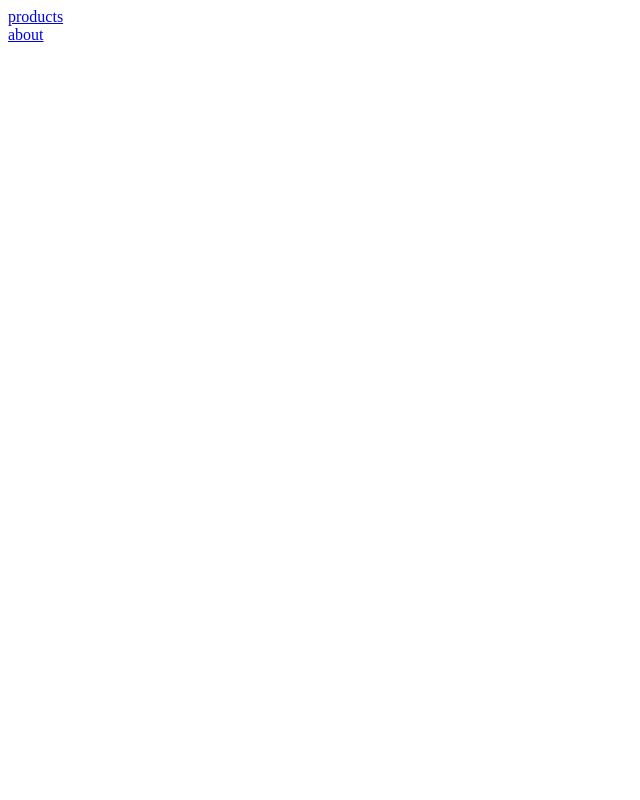
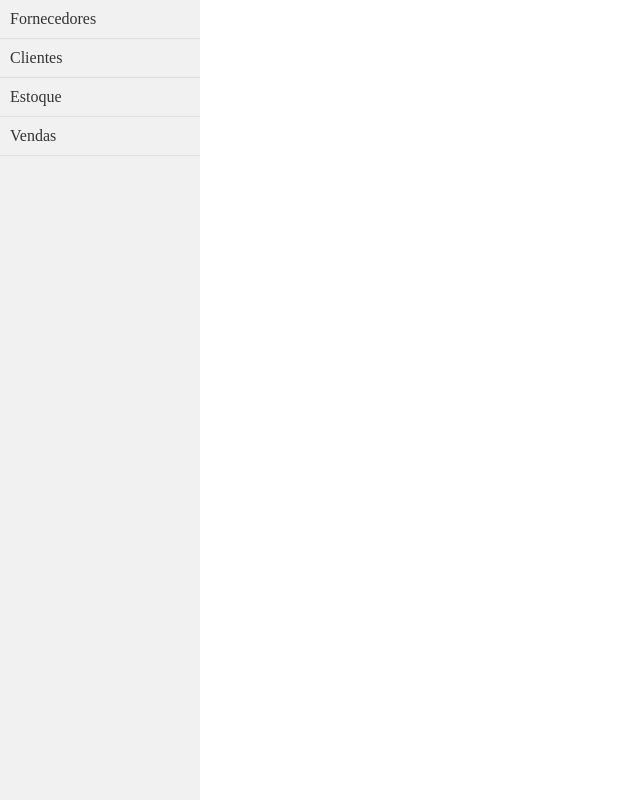
Before and after one commit to lucas0headshot/ODS-Agro-ADS2-FrontEnd, a Vue app: page /#/clientes in a window 1280 px wide. Before the commit this address had no page. Shown: the whole page, without its empty margins (0-640 px from the left). Built offline with nearby package versions, Linux system fonts and the light colour scheme.

Commit message:
Adicionado sidebar Template e criadas as views

```diff
--- a/src/App.vue
+++ b/src/App.vue
@@ -1,7 +1,15 @@
 <template>
-  <router-link to="/">products</router-link>
-  <br>
-  <router-link to="/about">about</router-link>
+  <SideBar></SideBar> <!-- tag do template -->
 
   <router-view></router-view>
 </template>
+
+<script setup>
+  import SideBar from "./components/SideBar.vue"; //template importado
+
+
+</script>
+
+<style scoped>
+
+</style>
--- a/src/components/HelloWorld.vue
+++ /dev/null
@@ -1,11 +0,0 @@
-<script setup>
-
-</script>
-
-<template>
-  <h1>hello vue</h1>
-</template>
-
-<style scoped>
-
-</style>
--- /dev/null
+++ b/src/components/SideBar.vue
@@ -0,0 +1,56 @@
+<template>
+  <aside>
+    <ul>
+      <li>
+          <router-link to="/fornecedores">Fornecedores</router-link>
+      </li>
+      <li>
+          <router-link to="/clientes">Clientes</router-link>
+      </li>
+      <li>
+          <router-link to="/estoque">Estoque</router-link>
+      </li>
+      <li>
+          <router-link to="/vendas">Vendas</router-link>
+      </li>
+    </ul>
+  </aside>
+</template>
+
+<script>
+
+</script>
+
+<style>
+
+aside {
+  width: 200px;
+  height: 100%;
+  background-color: #f1f1f1;
+  position: fixed;
+  left: 0;
+  top: 0;
+  overflow-y: auto;
+}
+
+aside ul {
+  list-style-type: none;
+}
+
+aside li {
+  padding: 10px;
+  border-bottom: 1px solid #ddd;
+}
+
+
+aside a {
+  text-decoration: none;
+  color: #333;
+}
+
+
+aside a:hover {
+  color: #000;
+}
+
+</style>
--- a/src/style.css
+++ b/src/style.css
@@ -0,0 +1,5 @@
+*{
+    margin: 0;
+    padding: 0;
+
+}
--- a/src/views/about.vue
+++ /dev/null
@@ -1,15 +0,0 @@
-<template>
-    <div>
-        <h1>about view</h1>
-
-        <sus></sus> <!-- tag do template -->
-    </div>
-</template>
-
-<script setup>
-    import Sus from "../components/HelloWorld.vue"; //template importado
-</script>
-
-<style scoped>
-
-</style>
--- a/src/views/products.vue
+++ b/src/views/clientes.vue
@@ -1,6 +1,6 @@
 <template>
     <div>
-        <h1>product view</h1>
+        <h1>clientes</h1>
     </div>
 </template>
 
--- /dev/null
+++ b/src/views/estoque.vue
@@ -0,0 +1,13 @@
+<template>
+    <div>
+        <h1>estoque</h1>
+    </div>
+</template>
+
+<script setup>
+
+</script>
+
+<style scoped>
+
+</style>
--- /dev/null
+++ b/src/views/fornecedores.vue
@@ -0,0 +1,12 @@
+<template>
+    <div>
+        <h1>fornecedores</h1>
+    </div>
+</template>
+
+<script setup>
+</script>
+
+<style scoped>
+
+</style>
--- /dev/null
+++ b/src/views/vendas.vue
@@ -0,0 +1,13 @@
+<template>
+    <div>
+        <h1>vendas</h1>
+    </div>
+</template>
+
+<script setup>
+
+</script>
+
+<style scoped>
+
+</style>
```
Also changed, not shown: src/components/Header-template.vue (deleted, +0 -11 lines), src/routes/index.js (+9 -5 lines), 1 other file (tests, documents, lock files or other folders).
